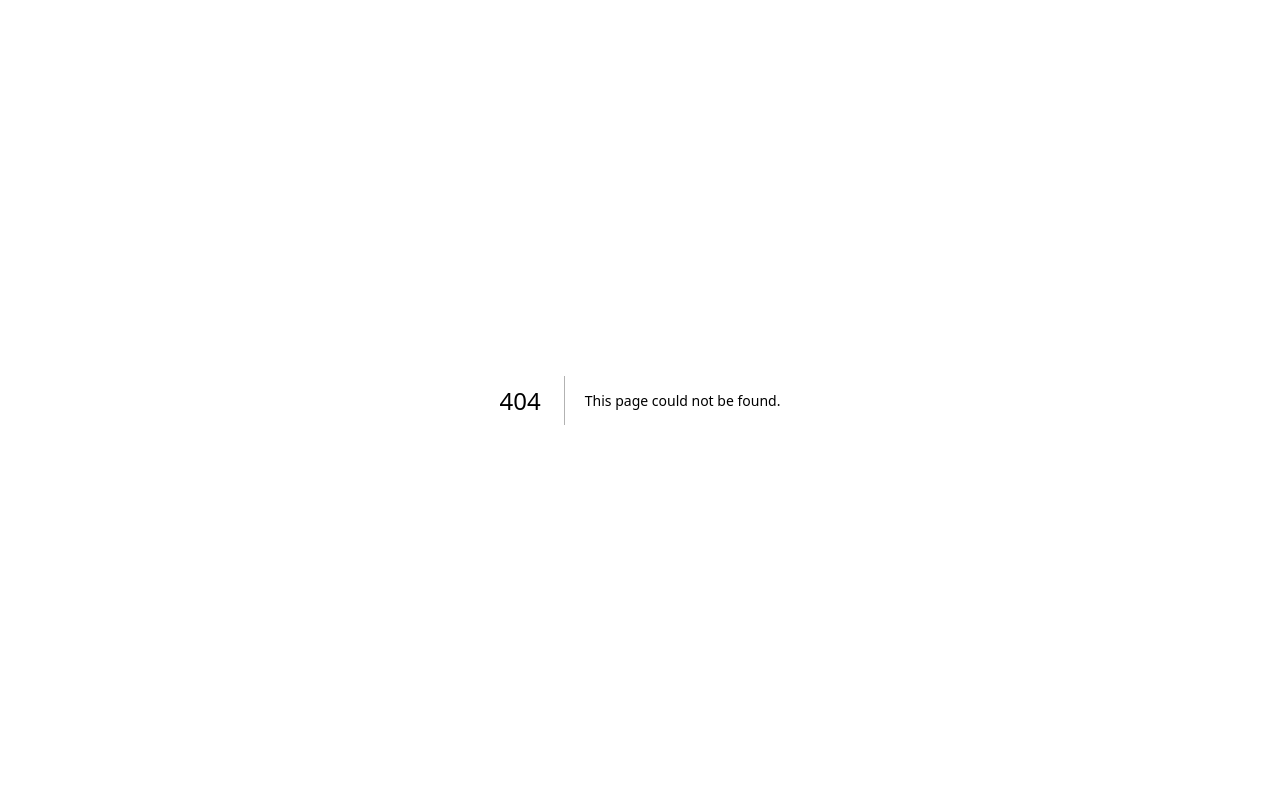
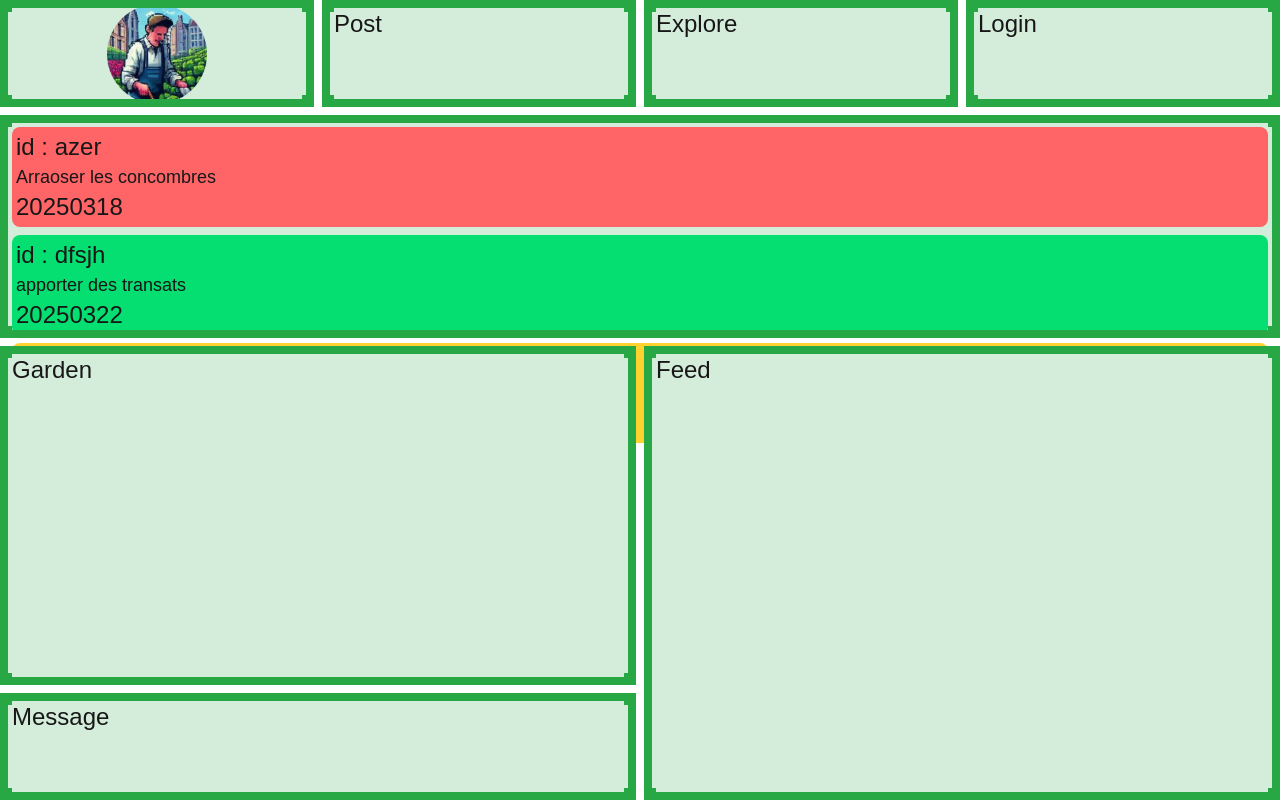
Before and after one commit to Green-U-Organization/Green.U, a Next.js app in the folder my-app/: page /landing in a window 1280 px wide. Before the commit this address had no page. Built offline with nearby package versions, Linux system fonts and the light colour scheme; a web font is replaced by a local one.

Commit message:
bento design - working on Todo

```diff
--- /dev/null
+++ b/my-app/src/app/data/data.js
@@ -0,0 +1,9 @@
+let data = {
+    todos : [
+        {publishBy : "Jojo", status : "urgent", content : "Arraoser les concombres", added : 20250318, id :"azer"},
+        {publishBy : "jaja", status : "chill", content : "apporter des transats", added : 20250322, id: "dfsjh"},
+        {publishBy : "Jino", status : "normal", content : "semer les solanacées", added : 20250324, id : "dksjxx"}
+    ]
+}
+
+export default data
--- /dev/null
+++ b/my-app/src/app/landing/page.tsx
@@ -0,0 +1,86 @@
+import Card from '@/components/Card'
+import React from 'react'
+import Image from 'next/image'
+import data from '../data/data.js'
+import Todo from '@/components/Todo'
+
+const page = () => {
+  return (
+    <section className='grid grid-cols-4 grid-rows-7 h-screen w-screen gap-2'>
+
+
+ {/* TodoList */}
+<Card className={'row-start-2 row-end-4 col-start-1 col-end-5 h-full px-3 flex flex-col justify-between'}>
+    {
+        data.todos.map((todo, index) => (
+            <Todo
+                key={index}
+                status={todo.status}
+                content={todo.content}
+                added={todo.added}
+                publishBy={todo.publishBy}
+                id={todo.id}
+            />
+        ))
+    }
+</Card>
+
+
+
+{/* Explore */}
+<Card className='row-start-1 row-end-1 col-start-3 col-end-4 h-full w-full px-3'>
+    Explore
+</Card>
+
+
+{/* Logout/Login */}
+<Card className='row-start-1 row-end-2 col-start-4 col-end-5 h-full w-full px-3'>
+    Login
+</Card>
+
+
+{/* Profile */}
+<Card className='row-start-1 row-end-2 col-start-1 col-end-2 h-full w-full px-0 flex justify-center items-center'>
+<Image src="/image/avatar/test-profile.png" alt="Profile" width={100} height={100} />
+</Card>
+
+{/* Post */}
+<Card className='row-start-1 row-end-2 col-start-2 col-end-3 h-full w-full px-3'>
+    Post
+</Card>
+
+
+{/* Garden */}
+<Card className='row-start-4 row-end-7 col-start-1 col-end-3 h-full w-full px-3'>
+    Garden
+</Card>
+
+
+{/* Message */}
+<Card className='row-start-7 row-end-8 col-start-1 col-end-3 h-full w-full px-3'>
+    Message
+</Card>
+
+
+{/* Feed */}
+<Card className='row-start-4 row-end-8 col-start-3 col-end-5 h-full w-full px-3'>
+    Feed
+</Card>
+
+
+
+
+
+
+
+
+
+
+
+
+
+    </section>
+  )
+}
+
+export default page
--- a/my-app/src/app/login/page.tsx
+++ b/my-app/src/app/login/page.tsx
@@ -97,7 +97,7 @@ const page = () => {
 
 	return (
 		<section className="flex items-center justify-center h-screen">
-			<Card style={"max-w-5xl h-full"}>
+			<Card className={"max-w-5xl h-full px-8"}>
 				<form onSubmit={handleSubmit}>
 					<div className="flex flex-col items-center justify-center">
 						<h2 className="text-7xl mb-10">*Green-U*</h2>
--- a/my-app/src/app/signin/page.tsx
+++ b/my-app/src/app/signin/page.tsx
@@ -27,7 +27,7 @@ const page = () => {
 	const [postalCode, setPostalCode] = useState("");
 	const [errorEmptyPostalCode, setErrorEmptyPostalCode] =
 		useState<boolean>(false);
-	const [sexe, setSexe] = useState("");
+	const [sexe, setSexe] = useState(""); // ajouter bouton radio pour définir sexe
 	const [birthDate, setBirthDate] = useState(new Date());
 	const [errorEmptyBirthDate, setErrorEmptyBirthDate] =
 		useState<boolean>(false);
@@ -35,7 +35,7 @@ const page = () => {
 		useState<boolean>(false);
 	const [errorMatchingPassword, setErrorMatchingPassword] =
 		useState<boolean>(false);
-  const [birthDateDisplay, setBirthDateDisplay] = useState<boolean>(false)
+	const [birthDateDisplay, setBirthDateDisplay] = useState<boolean>(false);
 
 	const specialChar = [
 		"²",
@@ -173,13 +173,13 @@ const page = () => {
 		}
 	};
 
-  const handleClick = () => {
-    setBirthDateDisplay(prev => !prev)
-  }
+	const handleClick = () => {
+		setBirthDateDisplay((prev) => !prev);
+	};
 
 	return (
 		<section className="flex items-center justify-center h-full">
-			<Card style={"max-w-lg h-full "}>
+			<Card className={"max-w-lg h-full px-8"}>
 				<h1 className="text-4xl mb-10">Sign in : </h1>
 
 				<form onSubmit={handleSubmit} className="flex flex-col">
@@ -215,10 +215,14 @@ const page = () => {
 						onChange={handlePasswordVerifyChange}
 					/>
 
-          <p onClick={handleClick}>BirthDate: </p>
-          <p onClick={handleClick} className="bg-bginput mb-5">{birthDate.toDateString()}</p>
+					<p onClick={handleClick}>BirthDate: </p>
+					<p onClick={handleClick} className="bg-bginput mb-5">
+						{birthDate.toDateString()}
+					</p>
 
-					<div style={{display : birthDateDisplay ? "block" : "none"}}>
+					<div
+						style={{ display: birthDateDisplay ? "block" : "none" }}
+					>
 						<Calendar onChange={setBirthDate} value={birthDate} />
 					</div>
 
--- a/my-app/src/components/Card.tsx
+++ b/my-app/src/components/Card.tsx
@@ -2,13 +2,13 @@ import React from 'react'
 
 type CardProps = {
     children: React.ReactNode;
-    style?: string
+    className?: string
 }
 
-const Card: React.FC<CardProps> = ({children, style}) => {
+const Card: React.FC<CardProps> = ({children, className}) => {
     return (
-        <div>
-           <div className={`font-(family-name:--font-jersey) text-2xl py-4 px-8 relative bg-cardbackground ${style}`}>
+
+           <div className={`font-(family-name:--font-jersey)  text-2xl py-2  relative bg-cardbackground  ${className}`}>
                {/* Bordures */}
                 <div className="absolute top-0 left-0 h-full w-2 bg-border"></div>
                 <div className="absolute top-0 right-0 h-full w-2 bg-border"></div>
@@ -22,9 +22,9 @@ const Card: React.FC<CardProps> = ({children, style}) => {
                 <div className="absolute bottom-2 right-2 h-1 w-1 bg-border"></div>
 
                 {/* Contenu */}
-                <div className='relative'>{children}</div>
+                {children}
             </div>
-        </div>
+
     )
 }
 
--- a/my-app/src/components/TextInput.tsx
+++ b/my-app/src/components/TextInput.tsx
@@ -9,7 +9,7 @@ interface InputProps {
   value: string | number
   name: string
   placeholder: string
-  style? : string
+  className? : string
   error: boolean
   errorPassMatch?: boolean
   errorPassChar?: boolean
@@ -23,7 +23,7 @@ const TextInput: FC<InputProps> = ({
   value,
   name,
   placeholder,
-  style,
+  className,
   error,
   errorPassChar,
   errorPassMatch,
@@ -31,7 +31,7 @@ const TextInput: FC<InputProps> = ({
   onChange,
 }) => {
   return (
-    <div className={`input-wrapper mb-5 ${style}`} >
+    <div className={`input-wrapper mb-5 ${className}`} >
       <label htmlFor={label} className='mr-3 '>
         {label}:
       </label>
--- /dev/null
+++ b/my-app/src/components/Todo.tsx
@@ -0,0 +1,37 @@
+"use client"
+
+import Link from "next/link";
+import React, { FormEvent } from "react";
+
+type Props = {
+	status: string;
+	content: string;
+	added: number; //A CHANGER
+	publishBy: string;
+	id: string;
+    key: number
+};
+
+const Todo = ({ status, content, added, publishBy, key,  id }: Props) => {
+	return (
+		<Link href={`/todo/${id}`} style={{display : key > 1 ? "none" : "flex"}}>
+            <section
+                className={`p-1 my-1 rounded-lg w-full ${
+                    status === "chill"
+                        ? "bg-green-400"
+                        : status === "normal"
+                        ? "bg-amber-300"
+                        : "bg-red-400"
+                } flex flex-col justify-between`}
+
+            >
+                {/* Add profile picture from the publishBy props */}
+                <p>id : {id}</p>
+                <p className="text-lg">{content}</p>
+                <p>{added}</p>
+            </section>
+		</Link>
+	);
+};
+
+export default Todo;
```
Also changed, not shown: my-app/public/image/avatar/test-profile.png (added).
